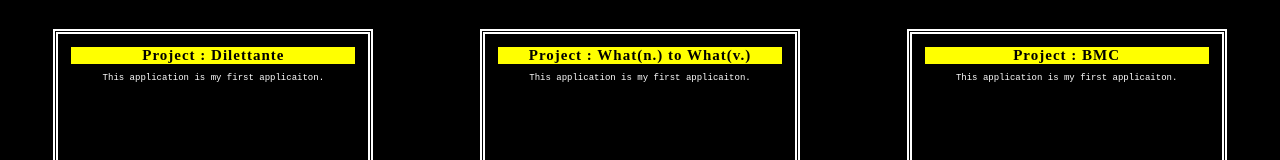
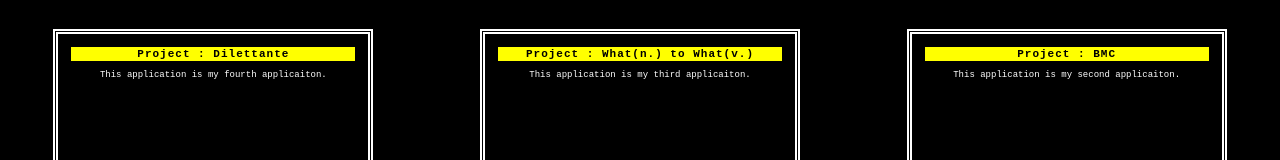
Before and after one commit to grantspell/spell-portfolio, a React (Create React App) app: page /experience in a window 1280 px wide. Shown: the part 341-501 px from the top of the page. Built offline with nearby package versions, Linux system fonts and the light colour scheme; the HTML template or start-up script is replaced by a standard one.

Commit message:
UPDATED | `experience` page styling

```diff
--- a/src/components/experience/Experience.js
+++ b/src/components/experience/Experience.js
@@ -31,8 +31,9 @@ const ProjectDisplay = styled.div`
     height: 300px;
 
     h3 {
-        font-family: 'Rozha One', serif;
-        font-size: 15px;
+        font-family: 'Roboto Mono', monospace;
+        font-size: 11px;
+        padding: 1px;
         letter-spacing: 1px;
         margin: 8px;
         background-color: yellow;
@@ -67,11 +68,10 @@ class Experience extends Component {
             <NavBar />
             <ProjectWrapper>
 
-
                 <Project>
                     <ProjectDisplay>
                         <h3>Project : Dilettante</h3>
-                        <p>This application is my first applicaiton.</p>
+                        <p>This application is my fourth applicaiton.</p>
                     </ProjectDisplay>
                     <ProjectLinks>
                         <a href="https://github.com/grantspell/project-four">GitHub</a>
@@ -82,7 +82,7 @@ class Experience extends Component {
                 <Project>
                     <ProjectDisplay>
                         <h3>Project : What(n.) to What(v.)</h3>
-                        <p>This application is my first applicaiton.</p>
+                        <p>This application is my third applicaiton.</p>
                     </ProjectDisplay>
                     <ProjectLinks>
                         <a href="https://github.com/grantspell/project-iii">GitHub</a>
@@ -93,7 +93,7 @@ class Experience extends Component {
                 <Project>
                     <ProjectDisplay>
                         <h3>Project : BMC</h3>
-                        <p>This application is my first applicaiton.</p>
+                        <p>This application is my second applicaiton.</p>
                     </ProjectDisplay>
                     <ProjectLinks>
                         <a href="https://github.com/grantspell/project_two">GitHub</a>
```
